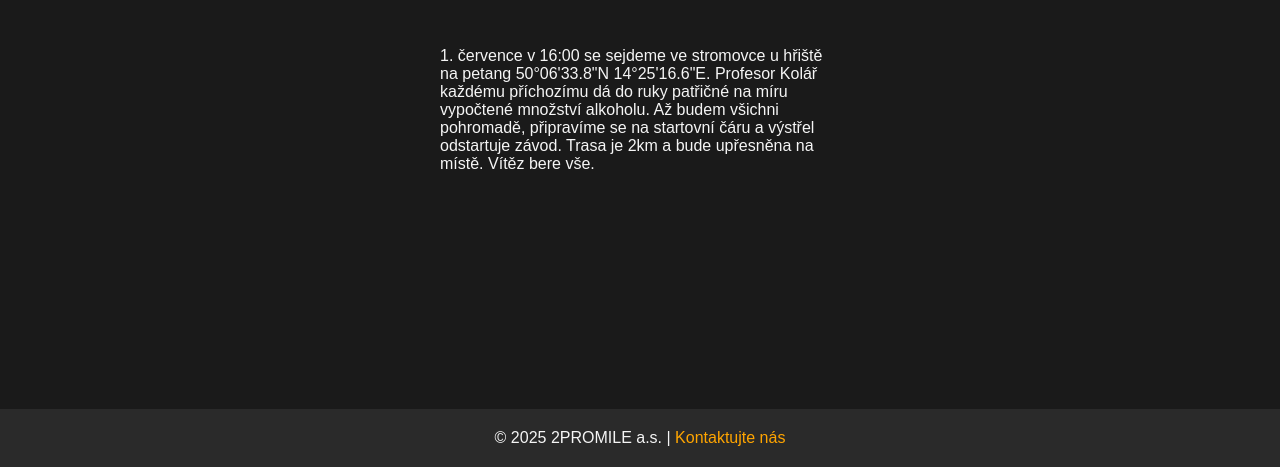
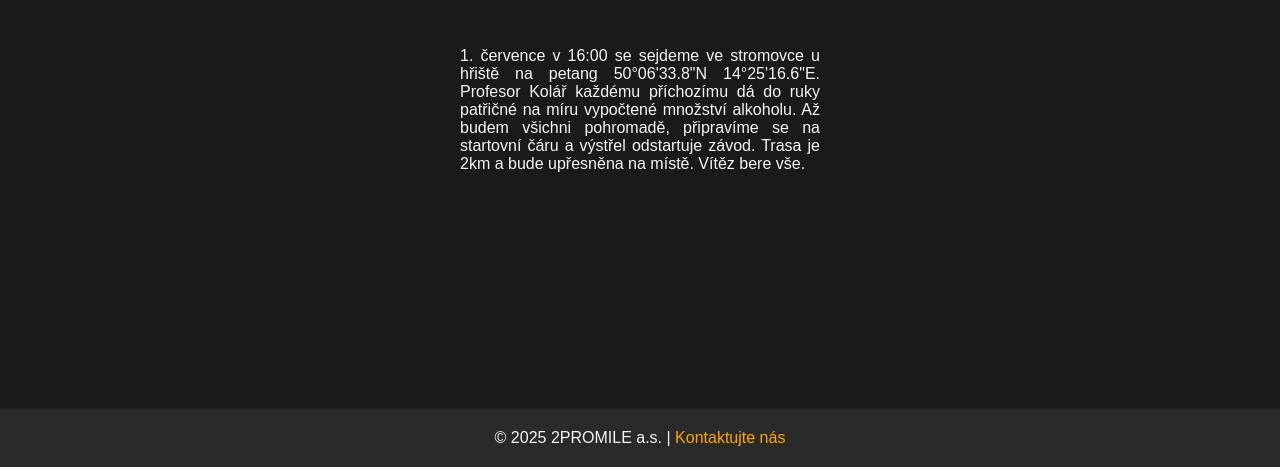
Before and after one commit to DontSayVinegar/2PROMILE, a plain HTML site: page index.html in a window 1280 px wide. Shown: the part 333-800 px from the top of the page. Drawn offline with Linux system fonts and the light colour scheme.

Commit message:
Update index.html

```diff
--- a/index.html
+++ b/index.html
@@ -43,6 +43,7 @@
         }
         main h1 {
             font-size: 3em;
+            text-align: center;
             font-weight: bold;
             margin-bottom: 20px;
             text-transform: uppercase;
@@ -50,12 +51,20 @@
         .highlight {
             color: orange;
         }
+        .iconsContainer {
+            display: flex;
+            flex-direction: row;
+            justify-content: center;
+        }
         .icons {
             display: flex;
+            flex: 0 1 auto; /* Flex-grow: 1, flex-shrink: 1, flex-basis: auto */
+            flex-basis: 90%; /* Start with 50% of the container's width */
+            max-width: 400px; /* Stop growing beyond 600px */
             justify-content: center;
-            width: 400px;
             gap: 50px;
             margin: 30px 0;
+            text-align: justify;
         }
         .icon {
             text-align: center;
@@ -84,8 +93,10 @@
     </header>
     <main>
         <h1>Běh na <span class="highlight">2 Promile</span></h1>
-        <div class="icons">
-            <p>1. července v 16:00 se sejdeme ve stromovce u hřiště na petang 50°06'33.8"N 14°25'16.6"E. Profesor Kolář každému příchozímu dá do ruky patřičné na míru vypočtené množství alkoholu. Až budem všichni pohromadě, připravíme se na startovní čáru a výstřel odstartuje závod. Trasa je 2km a bude upřesněna na místě. Vítěz bere vše.</p>
+        <div class="iconsContainer">
+            <div class="icons">
+                <p>1. července v 16:00 se sejdeme ve stromovce u hřiště na petang 50°06'33.8"N 14°25'16.6"E. Profesor Kolář každému příchozímu dá do ruky patřičné na míru vypočtené množství alkoholu. Až budem všichni pohromadě, připravíme se na startovní čáru a výstřel odstartuje závod. Trasa je 2km a bude upřesněna na místě. Vítěz bere vše.</p>
+            </div>
         </div>
     </main>
     <footer>
```
